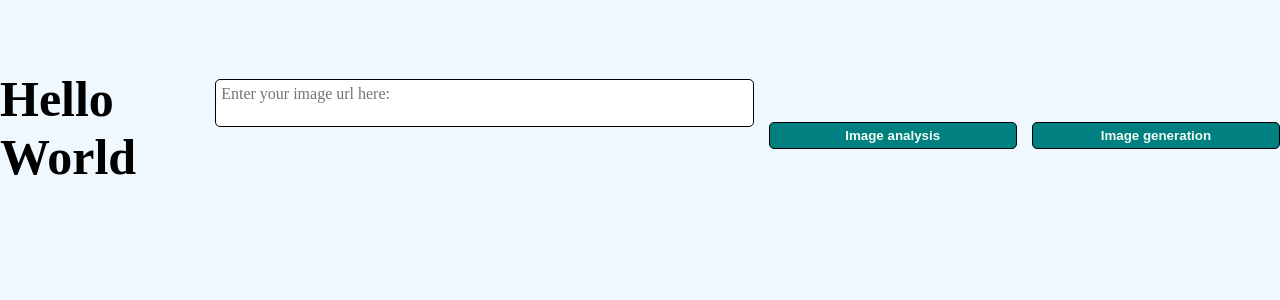
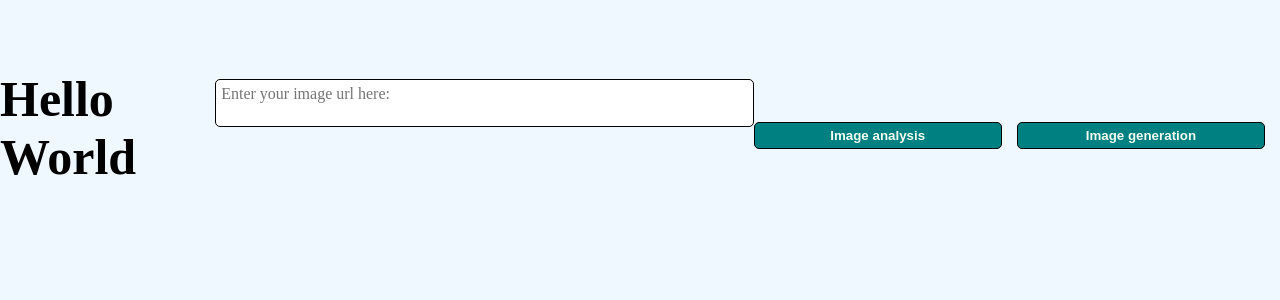
Before and after one commit to JerrySantana/analyze-and-generate-images-with-Azure-AI, a React (Create React App) app: page / in a window 1280 px wide. Shown: the top 300 px of the page. Built offline with nearby package versions, Linux system fonts and the light colour scheme; the HTML template or start-up script is replaced by a standard one.

Commit message:
Modified the css

```diff
--- a/src/index.css
+++ b/src/index.css
@@ -42,7 +42,7 @@ button {
     border: 1px solid #000000;
     border-radius: 5px;
     padding: 5px;
-    margin: 5% 0 5% 15px;
+    margin: 5% 15px 5% 0;
     background-color: teal;
     color: #f3fdf3;
     font-weight: bold;
```
